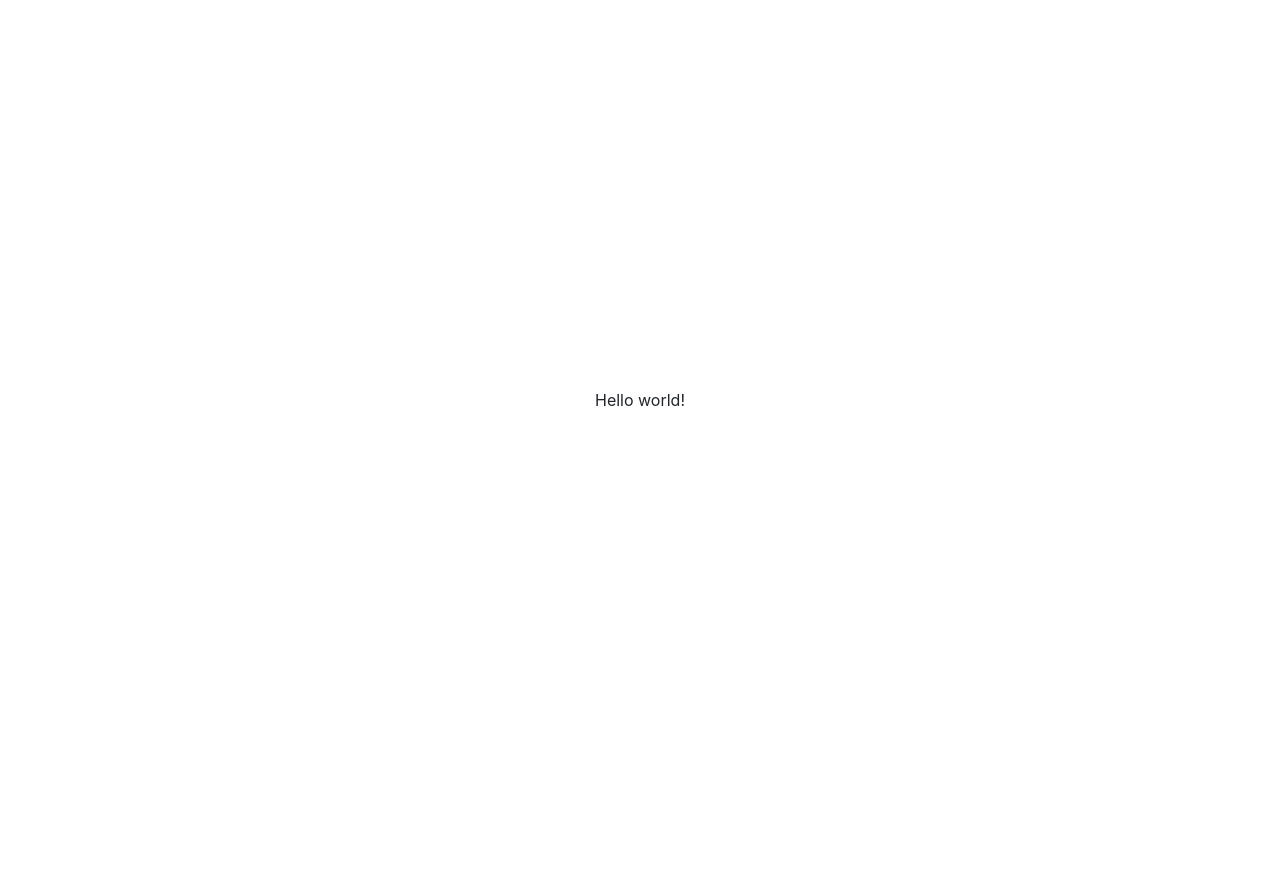
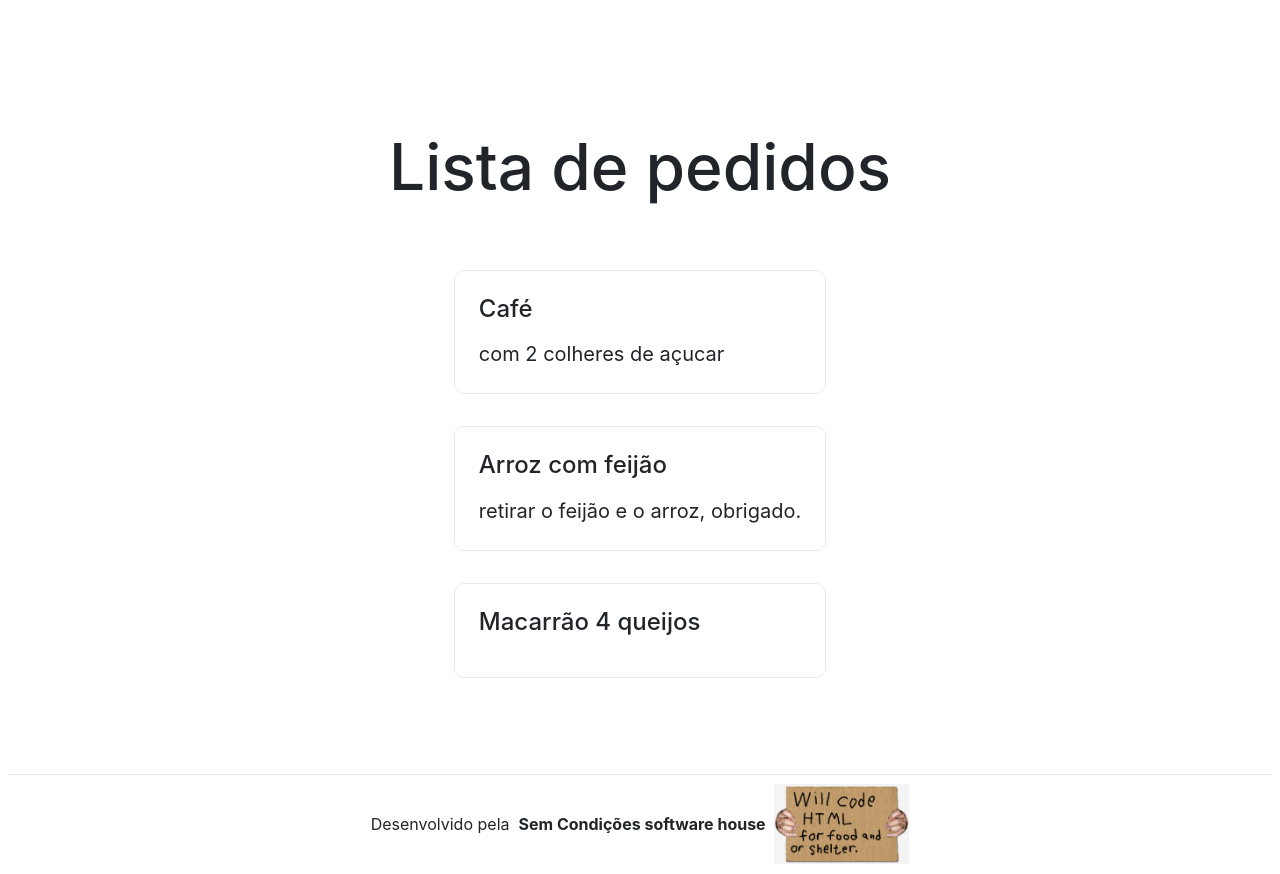
Before and after one commit to samuel-cavalcanti/next-restaurant, a Next.js app: page /cozinha in a window 1280 px wide. Before the commit the page ends 800 px from the top, so only its background shows below. Built offline with nearby package versions, Linux system fonts and the light colour scheme.

Commit message:
adicionado path /cozinha

```diff
--- a/pages/api/pedidos.tsx
+++ b/pages/api/pedidos.tsx
@@ -8,7 +8,7 @@ type Order = {
 
 
 const orders: Order[] = [
-    { id: 0, name: 'Café', description: 'É... tem uma mina chata pra KRL, querendo café.' },
+    { id: 0, name: 'Café', description: 'com 2 colheres de açucar' },
     { id: 1, name: 'Arroz com feijão', description: 'retirar o feijão e o arroz, obrigado' },
     { id: 2, name: 'Macarrão 4 queijos', description: '' },
 ]
--- a/pages/cozinha.js
+++ b/pages/cozinha.js
@@ -1,5 +1,41 @@
 import styles from '../styles/Home.module.css'
+import logo from "../components/logo";
+import React, {useState} from "react";
+import {Card, ListGroup} from "react-bootstrap";
 
-export default ()=>{
-    return (<div className={styles.container}>Hello world!</div>)
+export default function Kitchen() {
+
+    const initialState = [
+        {id: 0, name: 'Café', description: 'com 2 colheres de açucar'},
+        {id: 1, name: 'Arroz com feijão', description: 'retirar o feijão e o arroz, obrigado.'},
+        {id: 2, name: 'Macarrão 4 queijos', description: ''}
+    ]
+
+    const [orders, setOrders] = useState(initialState)
+
+    const removeOrder = (index) => {
+        const newOrders = [...orders]
+        newOrders.splice(index, 1)
+        setOrders(newOrders)
+    }
+
+    return (
+        <div className={styles.container}>
+            <main className={styles.main}>
+                <h1 className={styles.title} style={{margin: 50}}>
+                    Lista de pedidos
+                </h1>
+                <ListGroup>
+                    {orders.map((order, index) => (
+                        <div key={index} className={styles.card} onClick={() => removeOrder(index)}>
+                            <h3>{order.name}</h3>
+                            <Card.Text>{order.description}</Card.Text>
+                        </div>
+                    ))}
+                </ListGroup>
+
+            </main>
+            {logo}
+        </div>
+    )
 }
```
Also changed, not shown: 1 other file (tests, documents, lock files or other folders).
